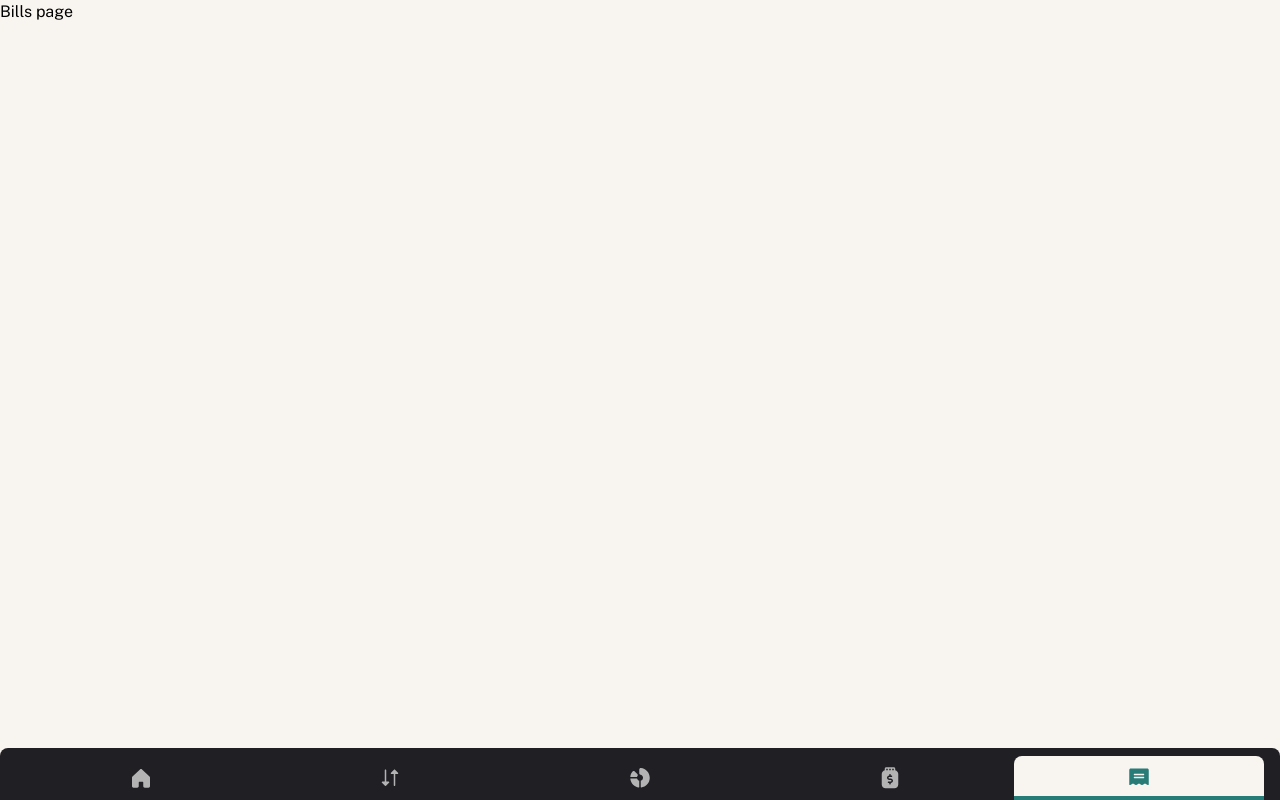
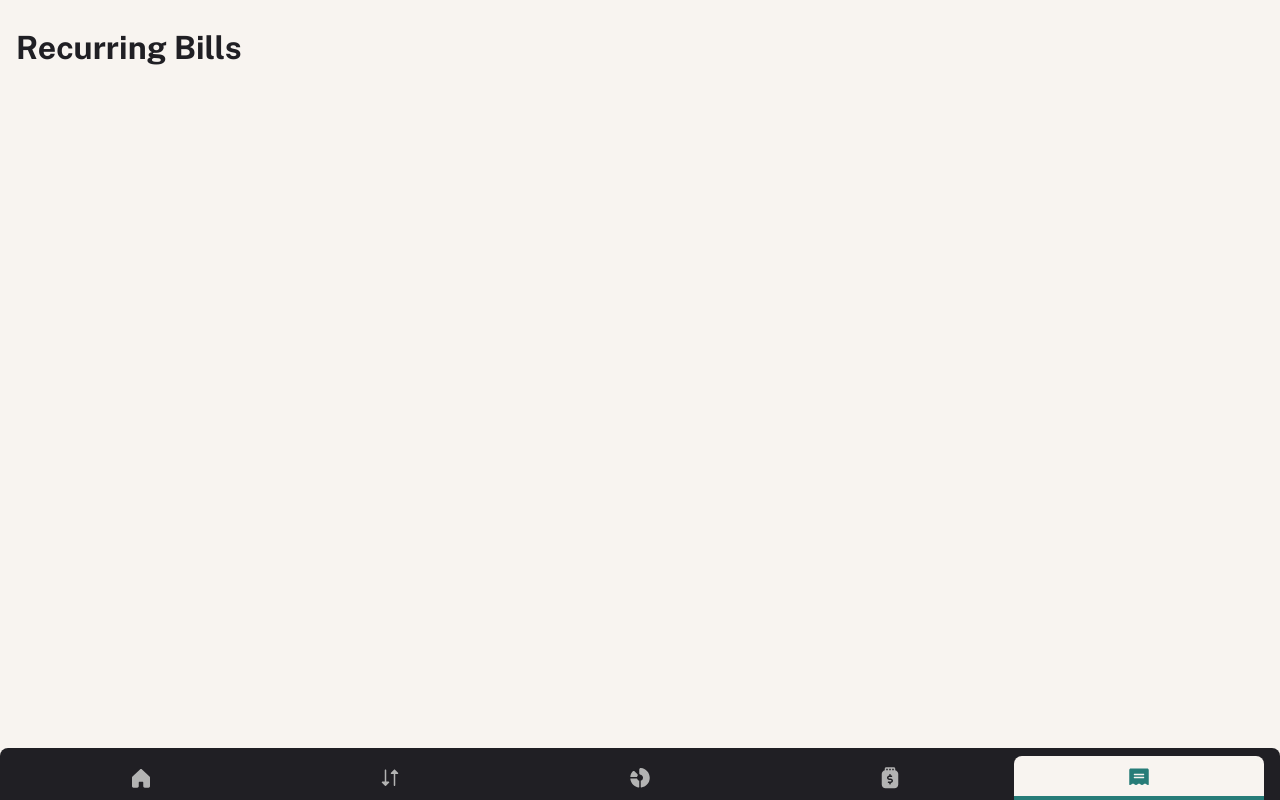
Before and after one commit to Mateeb11/personal-finance-app, a Next.js app: page /bills in a window 1280 px wide. Built offline with nearby package versions, Linux system fonts and the light colour scheme.

Commit message:
style page header + set page margin

```diff
--- /dev/null
+++ b/app/_components/header.tsx
@@ -0,0 +1,5 @@
+import classes from "./header.module.scss";
+
+export default function Header({ title }: any) {
+  return <h1 className="text-secondary-900 text-3xl font-bold">{title}</h1>;
+}
--- a/app/bills/page.tsx
+++ b/app/bills/page.tsx
@@ -1,3 +1,9 @@
+import Header from "../_components/header";
+
 export default function Bills() {
-  return <>Bills page</>;
+  return (
+    <>
+      <Header title="Recurring Bills" />
+    </>
+  );
 }
--- a/app/budgets/page.tsx
+++ b/app/budgets/page.tsx
@@ -1,3 +1,9 @@
+import Header from "../_components/header";
+
 export default function Budgets() {
-  return <>Budgets page</>;
+  return (
+    <>
+      <Header title="Budgets" />
+    </>
+  );
 }
--- a/app/layout.tsx
+++ b/app/layout.tsx
@@ -68,7 +68,7 @@ export default function RootLayout({
             </Link>
           </li>
         </ul>
-        {children}
+        <div className={classes.pageContainer}>{children}</div>
       </body>
     </html>
   );
--- a/app/overview/page.tsx
+++ b/app/overview/page.tsx
@@ -1,3 +1,9 @@
+import Header from "../_components/header";
+
 export default function Overview() {
-  return <>Overview page</>;
+  return (
+    <>
+      <Header title="Overview" />
+    </>
+  );
 }
--- a/app/pots/page.tsx
+++ b/app/pots/page.tsx
@@ -1,3 +1,9 @@
+import Header from "../_components/header";
+
 export default function Pots() {
-  return <>Pots page</>;
+  return (
+    <>
+      <Header title="Pots" />
+    </>
+  );
 }
--- a/app/rootLayout.module.scss
+++ b/app/rootLayout.module.scss
@@ -14,3 +14,7 @@
   border-top-left-radius: 0.5em;
   border-top-right-radius: 0.5em;
 }
+
+.pageContainer {
+  margin: 1.5em 1em;
+}
--- a/app/transactions/page.tsx
+++ b/app/transactions/page.tsx
@@ -1,3 +1,9 @@
+import Header from "../_components/header";
+
 export default function Transactions() {
-  return <>Transactions page</>;
+  return (
+    <>
+      <Header title="Transactions" />
+    </>
+  );
 }
```
Also changed, not shown: app/_components/header.module.scss (added).
